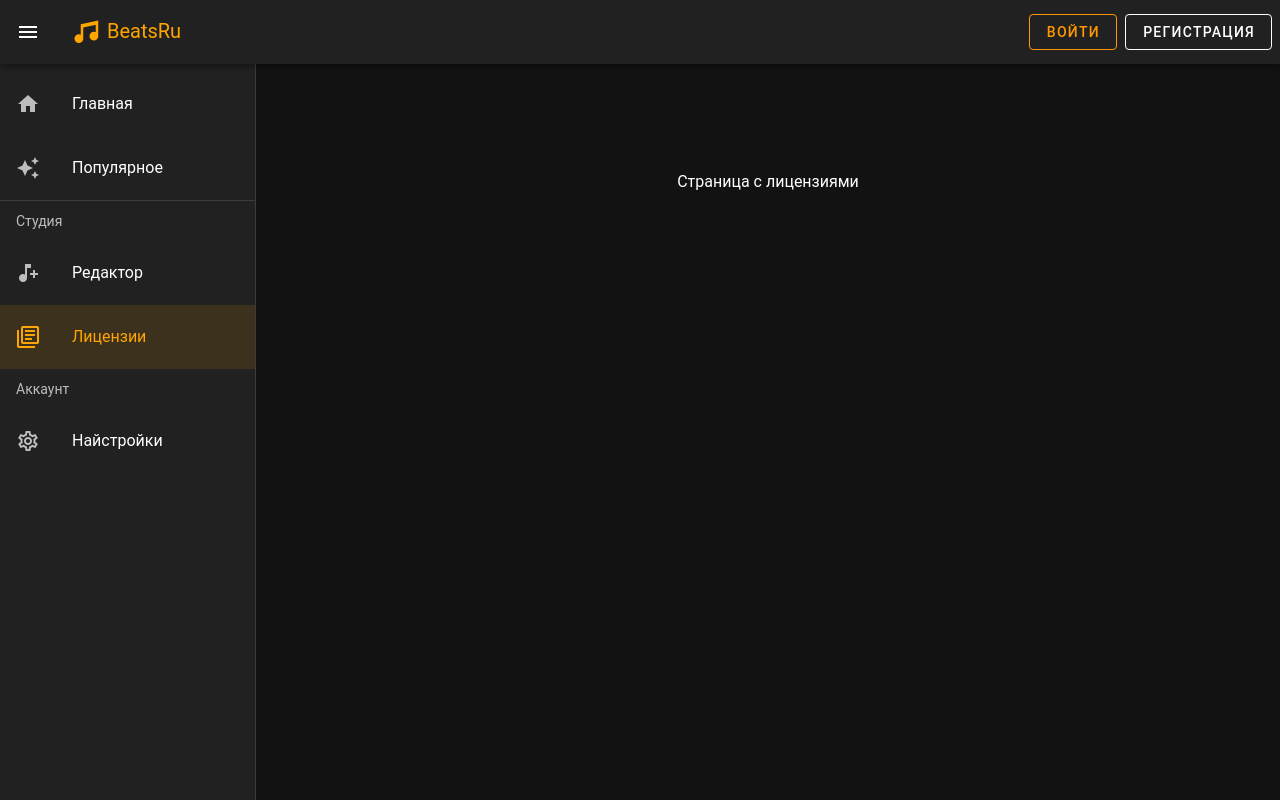
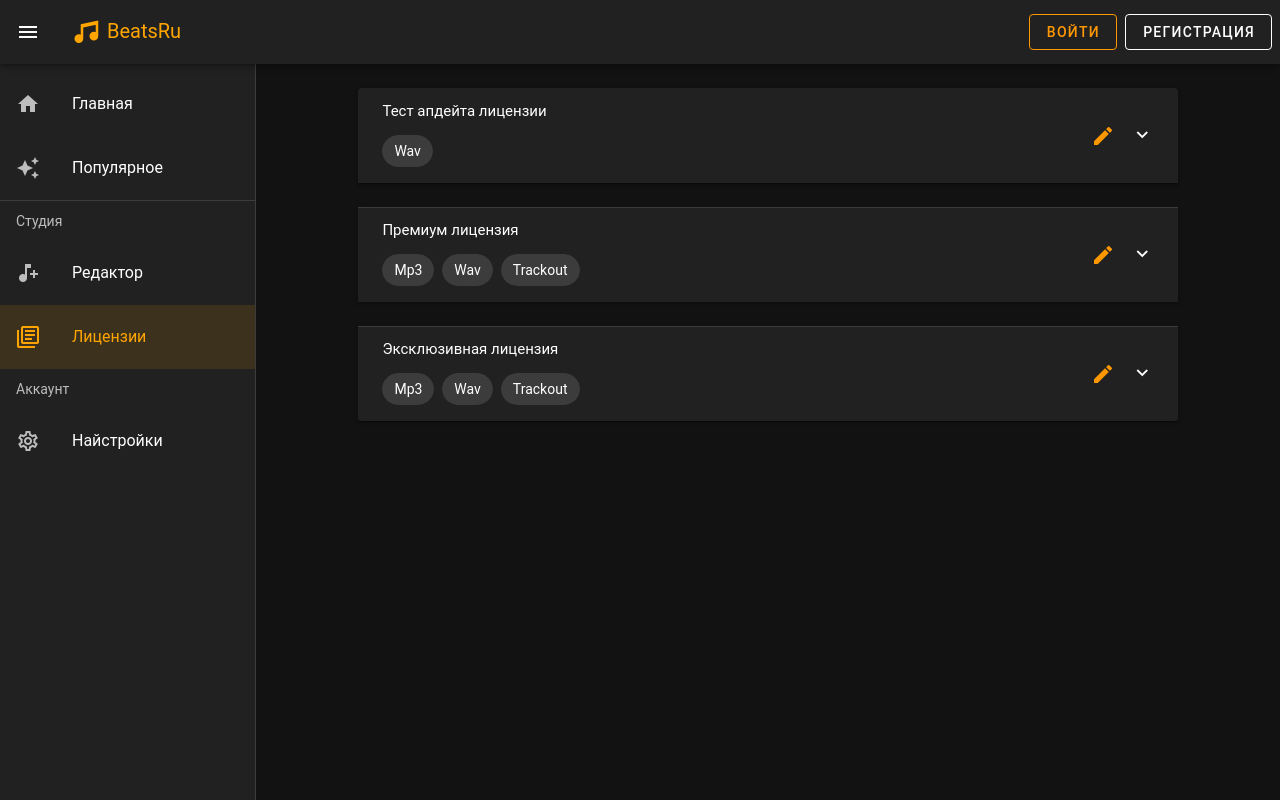
Before and after one commit to brulikmas/diplom, a Vue app in the folder client/: page /licenses in a window 1280 px wide. Built offline with nearby package versions, Linux system fonts and the light colour scheme.

Commit message:
FRONT-7 > доделал список лицензий битмейкера

```diff
--- a/client/src/components/AudioPlayer.vue
+++ b/client/src/components/AudioPlayer.vue
@@ -120,7 +120,7 @@
             max="100"
             min="0"
             @update:modelValue="setVolume"
-            @click:prepend="muted = !muted"
+            @click:prepend.stop="muted = !muted"
           ></v-slider>
         </v-col>
       </v-row>
--- /dev/null
+++ b/client/src/components/Licenses/AvailableFiles.vue
@@ -0,0 +1,48 @@
+<template>
+  <div>
+    <v-chip
+      v-for="availableFile in availableFiles"
+      :key="availableFile.id"
+      class="mr-2"
+    >
+      {{ capitalizeFirstLetter(availableFile.file_type) }}
+    </v-chip>
+  </div>
+</template>
+<script>
+export default {
+  data() {
+    return {
+      order: {
+        mp3: 0,
+        wav: 1,
+        trackout: 2,
+      }
+    }
+  },
+  props: {
+    availableFiles: {
+      type: Array,
+      default: [],
+    }
+  },
+  created() {
+    this.sortByTypes();
+  },
+  methods: {
+    capitalizeFirstLetter(string) {
+      return string.charAt(0).toUpperCase() + string.slice(1);
+    },
+    sortByTypes() {
+      this.availableFiles.sort((a, b) => {
+        const typeNumber1 =  this.order[a.file_type];
+        const typeNumber2 =  this.order[b.file_type];
+        return typeNumber1 - typeNumber2;
+      });
+    }
+  }
+}
+</script>
+<style>
+
+</style>
--- /dev/null
+++ b/client/src/components/Licenses/LicenseInfo.vue
@@ -0,0 +1,79 @@
+<template>
+  <v-list
+    class="d-flex flex-column flex-wrap"
+    style="height: 180px;"
+  >
+    <v-list-item
+      v-for="v in info"
+      :key="v.title"
+    >
+      <template #prepend>
+        <v-icon
+          :icon="v.value ? 'mdi-check' : 'mdi-close'"
+          :color="v.value ? 'green' : 'red'"
+        >
+        </v-icon>
+      </template>
+
+      <v-list-item-title>
+        {{ v.title }}: {{ getValue(v.value) }}
+      </v-list-item-title>
+    </v-list-item>
+  </v-list>
+</template>
+<script>
+export default {
+  data() {
+    return {
+      titleTypesRussian: {
+        base: 'Базовая',
+        premium: 'Премиум',
+        exclusive: 'Эксклюзив'
+      },
+      info: [
+        {
+          title: 'Тип лицензии',
+          value: '',
+        },
+        {
+          title: 'Аудио-стримы',
+          value: this.license.count_streams,
+        },
+        {
+          title: 'Количество копий',
+          value: this.license.count_copies,
+        },
+        {
+          title: 'Видео-стримы',
+          value: this.license.count_video_streams,
+        },
+        {
+          title: 'Количество выступлений',
+          value: this.license.count_performances,
+        },
+    ],
+    }
+  },
+  created() {
+    this.info[0].value = this.titleTypesRussian[this.license.type];
+  },
+  props: {
+    license: {
+      type: Object,
+      default: null,
+    }
+  },
+  methods: {
+    getValue(value) {
+      if (this.license.type === 'exclusive' && value !== 'Эксклюзив') {
+        return '∞'
+      }
+
+      return value || 0;
+    }
+  }
+}
+</script>
+<style>
+
+</style>
--- /dev/null
+++ b/client/src/components/Licenses/LicenseItemList.vue
@@ -0,0 +1,53 @@
+<template>
+  <v-expansion-panel class="mt-6">
+    <v-expansion-panel-title>
+      <div class="d-flex flex-column">
+        <p>{{ license.name }}</p>
+
+        <available-files
+          class="mt-4"
+          :available-files="license.availableFiles"
+        ></available-files>
+      </div>
+
+      <v-spacer></v-spacer>
+
+      <v-btn
+        v-if="isEdit"
+        @click.stop=""
+        icon="mdi-pencil"
+        color="orange"
+        size="large"
+        variant="text"
+      ></v-btn>
+    </v-expansion-panel-title>
+
+    <v-expansion-panel-text>
+      <license-info :license="license"></license-info>
+    </v-expansion-panel-text>
+  </v-expansion-panel>
+</template>
+<script>
+import AvailableFiles from './AvailableFiles.vue';
+import LicenseInfo from './LicenseInfo.vue';
+
+export default {
+  components: {
+    AvailableFiles,
+    LicenseInfo,
+  },
+  props: {
+    license: {
+      type: Object,
+      default: null,
+    },
+    isEdit: {
+      type: Boolean,
+      default: false,
+    }
+  },
+}
+</script>
+<style>
+
+</style>
--- /dev/null
+++ b/client/src/components/Licenses/LicenseList.vue
@@ -0,0 +1,54 @@
+<template>
+  <v-expansion-panels style="width: 80%">
+    <license-item
+      v-for="license in licenses"
+      :key="license.id"
+      :license="license"
+      :is-edit="isEdit"
+    ></license-item>
+  </v-expansion-panels>
+</template>
+<script>
+import LicenseItem from './LicenseItemList.vue';
+import { useLicenseStore } from '../../store/licenseStore';
+import { mapState } from 'pinia';
+
+export default {
+  data() {
+    return {
+      order: {
+        base: 0,
+        premium: 1,
+        exclusive: 2,
+      }
+    }
+  },
+  components: {
+    LicenseItem,
+  },
+  props: {
+    isEdit: {
+      type: Boolean,
+      default: false,
+    }
+  },
+  computed: {
+    ...mapState(useLicenseStore, ['licenses']),
+  },
+  created() {
+    this.sortByTypes();
+  },
+  methods: {
+    sortByTypes() {
+      this.licenses.sort((a, b) => {
+        const typeNumber1 =  this.order[a.type];
+        const typeNumber2 =  this.order[b.type];
+        return typeNumber1 - typeNumber2;
+      });
+    }
+  }
+}
+</script>
+<style>
+
+</style>
--- a/client/src/pages/Licenses.vue
+++ b/client/src/pages/Licenses.vue
@@ -1,11 +1,13 @@
 <template>
-  <div>
-    Страница с лицензиями
-  </div>
+  <license-list is-edit></license-list>
 </template>
 <script>
+import LicenseList from '../components/Licenses/LicenseList.vue';
+
 export default {
-
+  components: {
+    LicenseList,
+  }
 }
 </script>
 <style>
--- a/client/src/pages/TrackItem.vue
+++ b/client/src/pages/TrackItem.vue
@@ -42,7 +42,7 @@
               </v-btn>
 
               <v-btn
-                class="mr-1 pl-0"
+                class="mr-1"
                 icon="mdi-creation"
                 variant="text"
                 size="x-small"
--- a/client/src/router/router.js
+++ b/client/src/router/router.js
@@ -2,7 +2,7 @@ import { createMemoryHistory, createRouter, createWebHistory } from 'vue-router'
 import Auth from '../pages/Auth.vue';
 import Basket from '../pages/Basket.vue';
 import EditTrack from '../pages/EditTrack.vue';
-import LicenseItem from '../pages/LicenseItem.vue';
+import EditLicense from '../pages/EditLicense.vue';
 import TrackItem from '../pages/TrackItem.vue';
 import Tracks from '../pages/Tracks.vue';
 import TracksEditor from '../pages/TracksEditor.vue';
@@ -45,7 +45,7 @@ const routes = [
   },
   {
     path: '/licenseItem/:id',
-    component: LicenseItem,
+    component: EditLicense,
     meta: {
       requiresAuth: true,
       isBeatmaker : true
--- /dev/null
+++ b/client/src/store/licenseStore.js
@@ -0,0 +1,90 @@
+import { defineStore } from 'pinia';
+
+export const useLicenseStore = defineStore('licenseStore', {
+  state: () => {
+    return {
+      licenses: [
+        {
+            id: 20,
+            type: "premium",
+            name: "Премиум лицензия",
+            price: 1000,
+            count_streams: 50000,
+            count_copies: 5000,
+            count_video_streams: 10000,
+            count_performances: 5,
+            is_visible: true,
+            userId: 8,
+            availableFiles: [
+                {
+                    id: 47,
+                    file_type: "mp3",
+                    licenseId: 20
+                },
+                {
+                    id: 48,
+                    file_type: "wav",
+                    licenseId: 20
+                },
+                {
+                    id: 49,
+                    file_type: "trackout",
+                    licenseId: 20
+                }
+            ]
+        },
+        {
+            id: 21,
+            type: "exclusive",
+            name: "Эксклюзивная лицензия",
+            price: 1000,
+            count_streams: 50000,
+            count_copies: 5000,
+            count_video_streams: 10000,
+            count_performances: 5,
+            userId: 8,
+            availableFiles: [
+                {
+                    id: 50,
+                    file_type: "mp3",
+                    licenseId: 21
+                },
+                {
+                    id: 51,
+                    file_type: "wav",
+                    licenseId: 21
+                },
+                {
+                    id: 52,
+                    file_type: "trackout",
+                    licenseId: 21
+                }
+            ]
+        },
+        {
+            id: 22,
+            type: "base",
+            name: "Тест апдейта лицензии",
+            price: 2550,
+            count_streams: 50001,
+            count_copies: 5001,
+            count_video_streams: 10001,
+            count_performances: 10,
+            userId: 8,
+            availableFiles: [
+                {
+                    id: 53,
+                    file_type: "wav",
+                    createdAt: "2024-04-12T23:14:01.638Z",
+                    updatedAt: "2024-04-12T23:14:01.638Z",
+                    licenseId: 22
+                }
+            ]
+        }
+    ]
+    }
+  },
+  actions: {
+
+  }
+})
```
Also changed, not shown: client/src/pages/EditLicense.vue (renamed from client/src/pages/LicenseItem.vue), 1 other file (tests, documents, lock files or other folders).
